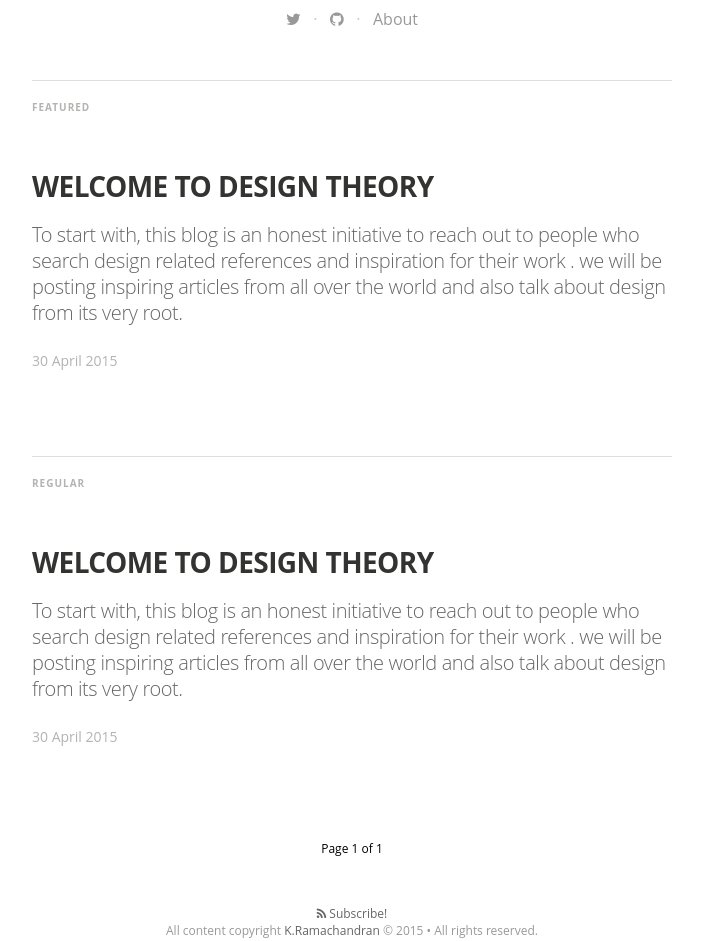
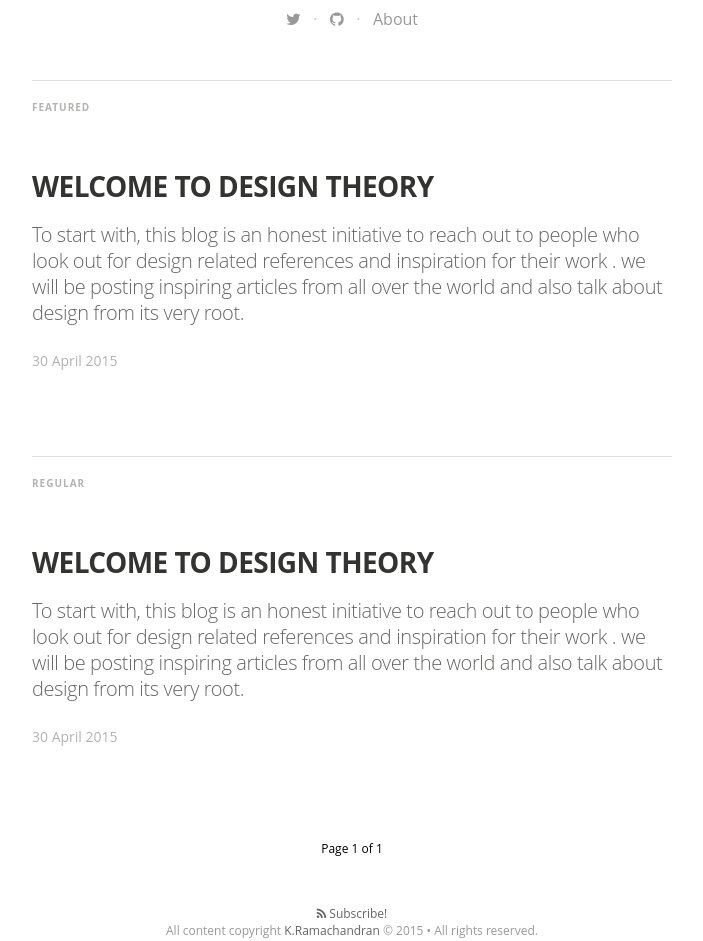
Before and after one commit to designtheory/designtheory.github.io, a Jekyll site: the page built from index.html, in a window 1280 px wide. Shown: the part 631-1572 px from the top of the page, without its empty margins (288-991 px from the left). Built offline with Jekyll 4.4.1, drawn with Linux system fonts in a browser that asks for light colours; nearby versions of some CDN libraries; some web fonts are replaced; Markdown is read by kramdown in place of the engine named in the settings; the list of posts is cut into pages by our own code.

Commit message:
fixed article

```diff
--- a/_posts/2014-11-30-mediator_features.markdown
+++ b/_posts/2014-11-30-mediator_features.markdown
@@ -7,6 +7,6 @@ tags: featured
 image: /assets/article_images/2014-11-30-mediator_features/night-track.JPG
 ---
 
-To start with, this blog is an honest initiative to reach out to people who search design related references and inspiration
+To start with, this blog is an honest initiative to reach out to people who look out for design related references and inspiration
 for their work . we will be posting inspiring articles from all over the world and also talk about design from its
 very root.
```
